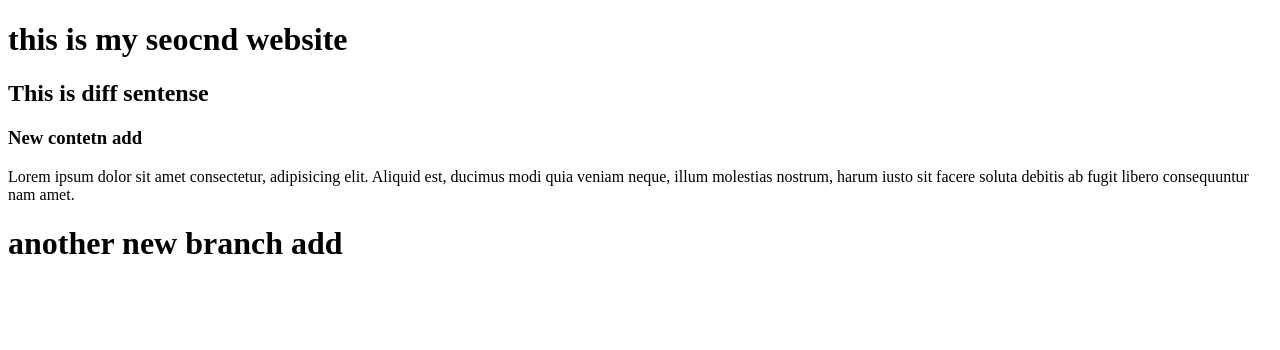
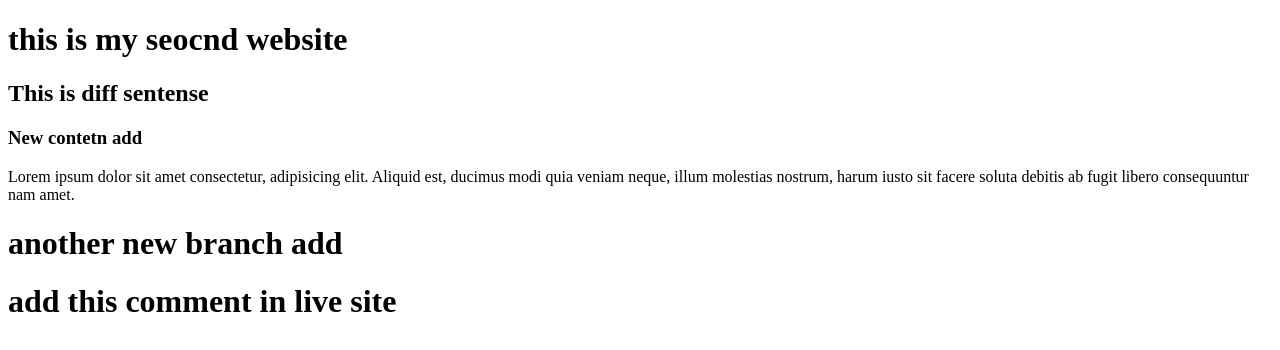
Before and after one commit to developernurhuda/second-website, a plain HTML site: page index.html in a window 1280 px wide. Drawn offline with Linux system fonts and the light colour scheme.

Commit message:
upadated

```diff
--- a/index.html
+++ b/index.html
@@ -11,6 +11,7 @@
     <h2> This is diff sentense</h2>
     <h3> New contetn add </h3>
     <p>Lorem ipsum dolor sit amet consectetur, adipisicing elit. Aliquid est, ducimus modi quia veniam neque, illum molestias nostrum, harum iusto sit facere soluta debitis ab fugit libero consequuntur nam amet.</p>
-    <h1> another new branch add </h1>
+    <h1> another new branch add</h1>
+    <h1> add this comment in live site</h1>
 </body>
 </html>
```
